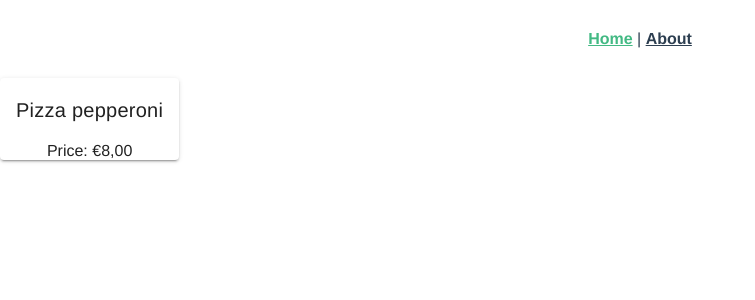
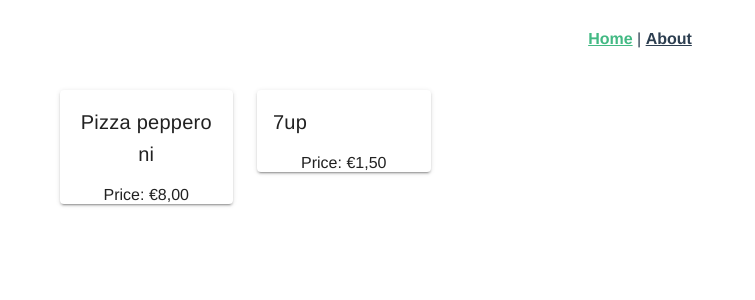
Before and after one commit to GeartHub/vue-sessions-nhl, a Vue app: page / in a window 1280 px wide. Shown: the top 300 px of the page, without its empty margins (0-755 px from the left). Built offline with nearby package versions, Linux system fonts and the light colour scheme.

Commit message:
Added products data to loop over, Added props

```diff
--- a/src/components/Product.vue
+++ b/src/components/Product.vue
@@ -1,12 +1,19 @@
 <template>
-<v-col cols="12" sm="4" lg="2">
-  <v-row align="center">
+  <v-col cols="12" sm="4" lg="2">
+    <v-card elevation="2">
+      <v-card-title>{{ name }} </v-card-title>
+      Price: €{{ price }}
+    </v-card>
+  </v-col>
+</template>
 
-      <v-card>
-        <v-card-title>Pizza pepperoni </v-card-title>
-        Price: €8,00
-      </v-card>
-      </v-row>
-    </v-col>
-
-</template>
+<script>
+export default {
+  name: "Home",
+  props: {
+    name: String,
+    price: String,
+  },
+  components: {},
+};
+</script>
--- a/src/views/Home.vue
+++ b/src/views/Home.vue
@@ -1,7 +1,9 @@
 <template>
-  <div class="home">
-    <Product />
-  </div>
+<v-container>
+    <v-row align="center">
+    <Product  v-for="(product) of products" :key="product" :name="product.name" :price="product.price" />
+    </v-row>
+</v-container>
 </template>
 
 <script>
@@ -12,6 +14,20 @@ export default {
   name: 'Home',
   components: {
     Product
-  }
+  },
+  data() {
+    return {
+      products: [
+        {
+          name: "Pizza pepperoni",
+          price: "8,00"
+        },
+        {
+          name: "7up",
+          price: "1,50"
+        }
+      ]
+    };
+  },
 }
 </script>
```
